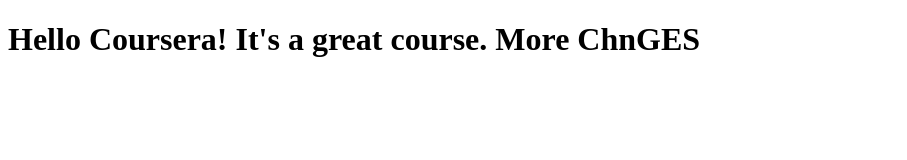
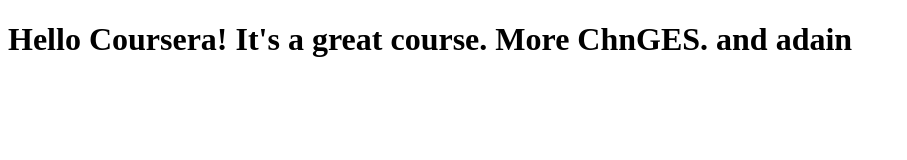
Before and after one commit to timkinnaird/Coursera-Test, a plain HTML site: page index.html in a window 1280 px wide. Shown: the whole page, without its empty margins (0-907 px from the left). Drawn offline with Linux system fonts and the light colour scheme.

Commit message:
Update index.html

```diff
--- a/index.html
+++ b/index.html
@@ -6,6 +6,6 @@
 	<title>Hello Coursera</title>
 </head>
 <body>
-<h1>Hello Coursera! It's a great course. More ChnGES<h1>
+<h1>Hello Coursera! It's a great course. More ChnGES. and adain<h1>
 </body>
 </html>
```
